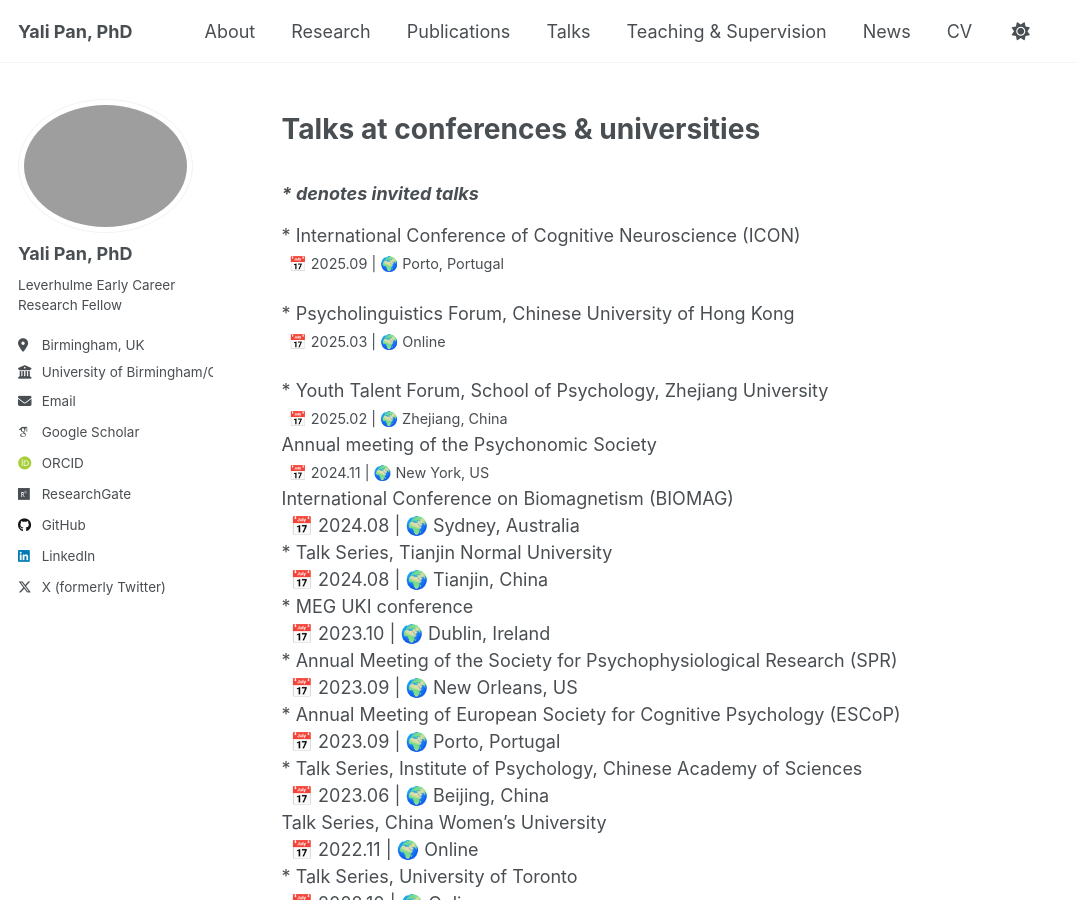
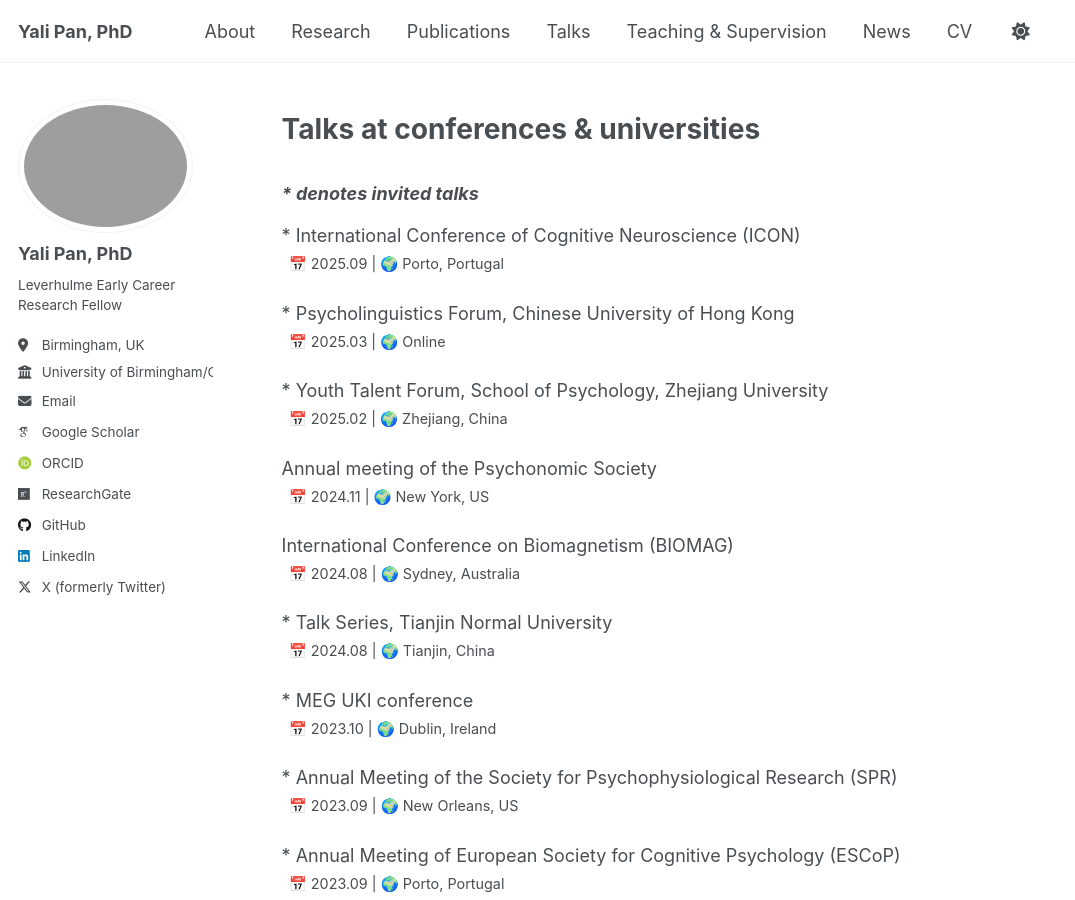
Before and after one commit to yalipan666/yalipan666.github.io, a Jekyll site: the page built from _pages/talks.md, in a window 1280 px wide and 900 px high. Shown: the whole window, without its empty margins (0-1075 px from the left). Built offline with Jekyll 4.4.1, drawn with Linux system fonts in a browser that asks for light colours; some web fonts are replaced; a script that is not in the unit is left out.

Commit message:
Update talks.md

```diff
--- a/_pages/talks.md
+++ b/_pages/talks.md
@@ -17,50 +17,68 @@ author_profile: true
 
 <span style="font-size:1em;"> * Youth Talent Forum, School of Psychology, Zhejiang University</span>
 <span style="font-size:0.8em;">&ensp;📅 2025.02  |  🌍 Zhejiang, China</span>
+
 <span style="font-size:1em;"> Annual meeting of the Psychonomic Society</span>
 <span style="font-size:0.8em;">&ensp;📅 2024.11  |  🌍 New York, US</span>
-<span style="font-size:1em;"> International Conference on Biomagnetism (BIOMAG)
-&ensp;📅 2024.08  |  🌍 Sydney, Australia</span>
-<span style="font-size:1em;"> * Talk Series, Tianjin Normal University
-&ensp;📅 2024.08  |  🌍 Tianjin, China</span>
-<span style="font-size:1em;"> * MEG UKI conference
-&ensp;📅 2023.10  |  🌍 Dublin, Ireland</span>
-<span style="font-size:1em;"> * Annual Meeting of the Society for Psychophysiological Research (SPR)
-&ensp;📅 2023.09  |  🌍 New Orleans, US</span>
-<span style="font-size:1em;"> * Annual Meeting of European Society for Cognitive Psychology (ESCoP)
-&ensp;📅 2023.09  |  🌍 Porto, Portugal</span>
-<span style="font-size:1em;"> * Talk Series, Institute of Psychology, Chinese Academy of Sciences
-&ensp;📅 2023.06  |  🌍 Beijing, China</span>
-<span style="font-size:1em;"> Talk Series, China Women’s University
-&ensp;📅 2022.11  |  🌍 Online</span>
-<span style="font-size:1em;"> * Talk Series, University of Toronto
-&ensp;📅 2022.10  |  🌍 Online</span>
-<span style="font-size:1em;"> Youth Talent Forum, School of Psychological and Cognitive Sciences, Peking University
-&ensp;📅 2022.07  |  🌍 Online</span>
-<span style="font-size:1em;"> * Talk series, University of Oxford
-&ensp;📅 2022.06  |  🌍 Online</span>
-<span style="font-size:1em;"> * Leading Edge Workshop on Co-registration of eye tracking and EEG
-&ensp;📅 2022.05  |  🌍 Tampa, US</span>
-<span style="font-size:1em;"> * Talk series, Beijing Language and Culture University
-&ensp;📅 2022.04  |  🌍 Online</span>
-<span style="font-size:1em;"> Annual Meeting of the Association for Reading and Writing in Asia (ARWA)
-&ensp;📅 2021.03  |  🌍 Online</span>
+
+<span style="font-size:1em;"> International Conference on Biomagnetism (BIOMAG)</span>
+<span style="font-size:0.8em;">&ensp;📅 2024.08  |  🌍 Sydney, Australia</span>
+
+<span style="font-size:1em;"> * Talk Series, Tianjin Normal University</span>
+<span style="font-size:0.8em;">&ensp;📅 2024.08  |  🌍 Tianjin, China</span>
+
+<span style="font-size:1em;"> * MEG UKI conference</span>
+<span style="font-size:0.8em;">&ensp;📅 2023.10  |  🌍 Dublin, Ireland</span>
+
+<span style="font-size:1em;"> * Annual Meeting of the Society for Psychophysiological Research (SPR)</span>
+<span style="font-size:0.8em;">&ensp;📅 2023.09  |  🌍 New Orleans, US</span>
+
+<span style="font-size:1em;"> * Annual Meeting of European Society for Cognitive Psychology (ESCoP)</span>
+<span style="font-size:0.8em;">&ensp;📅 2023.09  |  🌍 Porto, Portugal</span>
+
+<span style="font-size:1em;"> * Talk Series, Institute of Psychology, Chinese Academy of Sciences</span>
+<span style="font-size:0.8em;">&ensp;📅 2023.06  |  🌍 Beijing, China</span>
+
+<span style="font-size:1em;"> Talk Series, China Women’s University</span>
+<span style="font-size:0.8em;">&ensp;📅 2022.11  |  🌍 Online</span>
+
+<span style="font-size:1em;"> * Talk Series, University of Toronto</span>
+<span style="font-size:0.8em;">&ensp;📅 2022.10  |  🌍 Online</span>
+
+<span style="font-size:1em;"> Youth Talent Forum, School of Psychological and Cognitive Sciences, Peking University</span>
+<span style="font-size:0.8em;">&ensp;📅 2022.07  |  🌍 Online</span>
+
+<span style="font-size:1em;"> * Talk series, University of Oxford</span>
+<span style="font-size:0.8em;">&ensp;📅 2022.06  |  🌍 Online</span>
+
+<span style="font-size:1em;"> * Leading Edge Workshop on Co-registration of eye tracking and EEG</span>
+<span style="font-size:0.8em;">&ensp;📅 2022.05  |  🌍 Tampa, US</span>
+
+<span style="font-size:1em;"> * Talk series, Beijing Language and Culture University</span>
+<span style="font-size:0.8em;">&ensp;📅 2022.04  |  🌍 Online</span>
+
+<span style="font-size:1em;"> Annual Meeting of the Association for Reading and Writing in Asia (ARWA)</span>
+<span style="font-size:0.8em;">&ensp;📅 2021.03  |  🌍 Online</span>
 <br>
 <br>
 
 # Chaired Symposium
-<span style="font-size:1em;"> "Attention in Reading" workshop, sponsored by the Royal Society
-&ensp;📅 2025.01  |  🌍 Birmingham, UK</span>
-<span style="font-size:1em;"> MEG UKI conference
-&ensp;📅 2024.10  |  🌍 Birmingham, UK</span>
-<span style="font-size:1em;"> International Conference of Cognitive Neuroscience (ICON)
-&ensp;📅 2022.05  |  🌍 Helsinki, Finland</span>
-<span style="font-size:1em;"> Annual Meeting of the Cognitive Neuroscience Society (CNS)
-&ensp;📅 2022.04  |  🌍 San Francisco, US</span>
+<span style="font-size:1em;"> "Attention in Reading" workshop, sponsored by the Royal Society</span>
+<span style="font-size:0.8em;">&ensp;📅 2025.01  |  🌍 Birmingham, UK</span>
+
+<span style="font-size:1em;"> MEG UKI conference</span>
+<span style="font-size:0.8em;">&ensp;📅 2024.10  |  🌍 Birmingham, UK</span>
+
+<span style="font-size:1em;"> International Conference of Cognitive Neuroscience (ICON)</span>
+<span style="font-size:0.8em;">&ensp;📅 2022.05  |  🌍 Helsinki, Finland</span>
+
+<span style="font-size:1em;"> Annual Meeting of the Cognitive Neuroscience Society (CNS)</span>
+<span style="font-size:0.8em;">&ensp;📅 2022.04  |  🌍 San Francisco, US</span>
 <br>
 <br>
 
 # Public Engagement
-<span style="font-size:1em;"> Brain Awareness Week 2023, Explaining the brain to the public
-&ensp;📅 2023.05  |  🌍 Birmingham, UK</span>
+<span style="font-size:1em;"> Brain Awareness Week 2023, Explaining the brain to the public</span>
+<span style="font-size:0.8em;">&ensp;📅 2023.05  |  🌍 Birmingham, UK</span>
 <br>
+<br>
```
